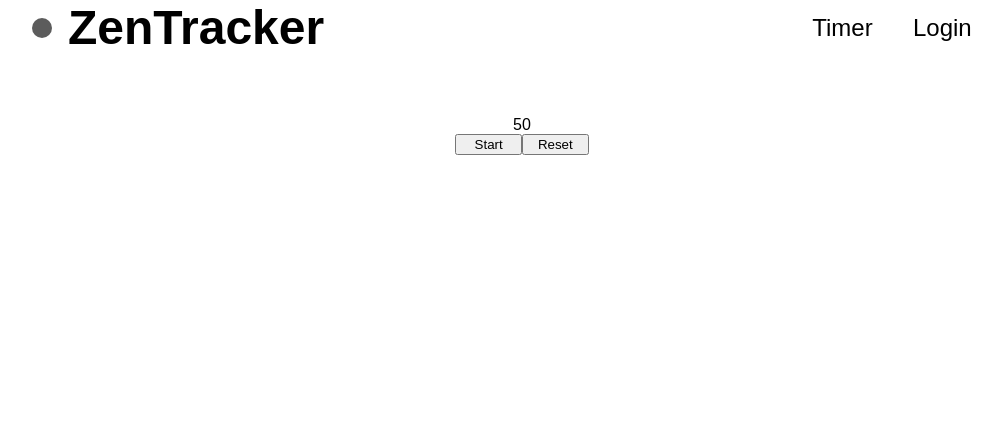
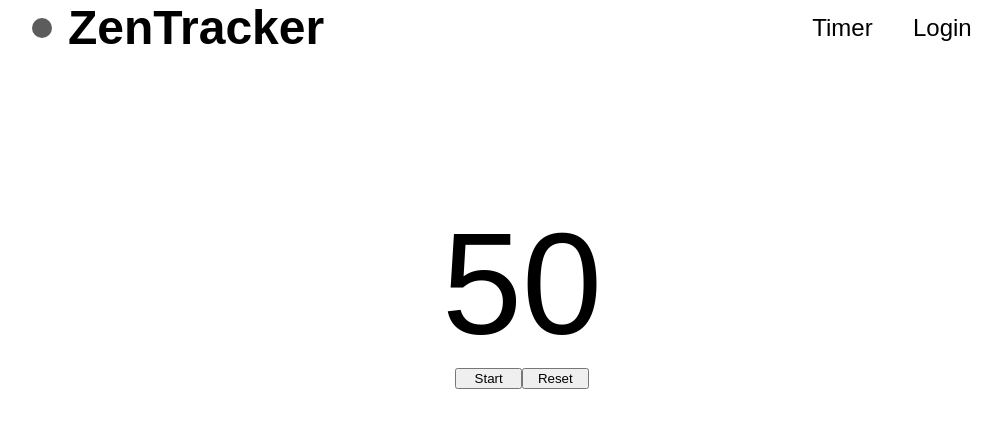
Before and after one commit to no-self-required/ZenTracker, a React (Create React App) app in the folder tracker/: page / in a window 1280 px wide. Shown: the top 428 px of the page, without its empty margins (118-1119 px from the left). Built offline with nearby package versions, Linux system fonts and the light colour scheme.

Commit message:
adjust font size and margin for timer container

```diff
--- a/tracker/src/styling/main.scss
+++ b/tracker/src/styling/main.scss
@@ -6,8 +6,13 @@
     display: flex;
     justify-content: center;
     flex-direction: column;
-    width: 15em;
+    width: 35em;
     height: 10em;
+    margin: 10em;
+
+    #absolute-timer {
+      font-size: 144px;
+    }
 
     #start-button,
     #stop-button,
@@ -18,6 +23,7 @@
 
     #timer {
       border: none;
+      font-size: 144px;
     }
 
     /* remove number input arrows Chrome, Safari, Edge, Opera */
```
